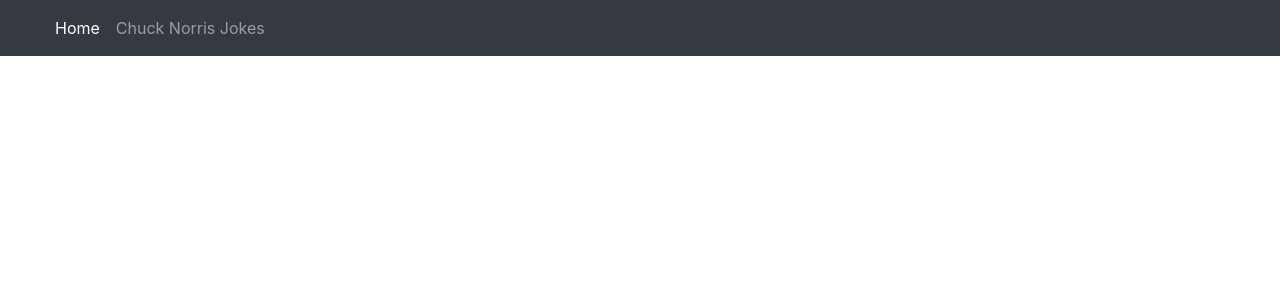
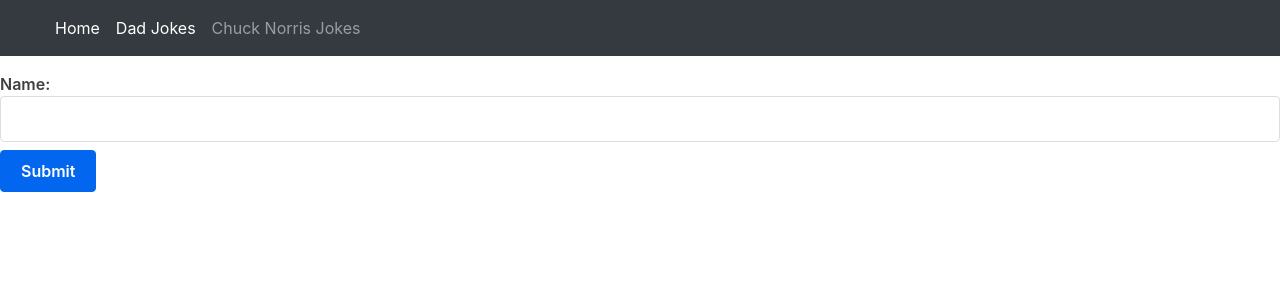
Before and after one commit to jimmycababa/jimmy-react-first-app, a React (Create React App) app: page /Home in a window 1280 px wide. Shown: the top 300 px of the page. Built offline with nearby package versions, Linux system fonts and the light colour scheme.

Commit message:
added home page with form

```diff
--- a/src/App.js
+++ b/src/App.js
@@ -4,6 +4,7 @@ import Joke from './Joke';
 import './index.css'
 import Navbar from './Navbar';
 import NorrisJoke from './NorrisJoke';
+import Home from './Home';
 
 
 
@@ -13,12 +14,12 @@ function App() {
     <Router>
       <div className="App">
         <Navbar />
-          <Route path="/" exact component={Joke}/>
+          <Route path="/Home" exact component={Home}/>
+          <Route path="/DadJoke" exact component={Joke}/>
           <Route path="/NorrisJoke" exact component={NorrisJoke}/>
     </div>
+    </Router>
 
-
-    </Router>
 
   );
 }
--- /dev/null
+++ b/src/Home.js
@@ -0,0 +1,15 @@
+import React from 'react'
+
+export default function Home() {
+    return (
+        <div>
+            <form>
+                <label>
+                    Name:
+                    <input type="text" name="name" />
+                </label>
+                <input type="submit" value="Submit" />
+            </form>
+        </div>
+    )
+}
--- a/src/Navbar.js
+++ b/src/Navbar.js
@@ -12,7 +12,10 @@ export default function Navbar() {
                     <div className="collapse navbar-collapse" id="navbarNav">
                         <ul className="navbar-nav">
                             <li className="nav-item">
-                                <a className="nav-link active" aria-current="page" href="/">Home</a>
+                                <a className="nav-link active" aria-current="page" href="/Home">Home</a>
+                            </li>
+                            <li className="nav-item">
+                                <a className="nav-link active" aria-current="page" href="/DadJoke">Dad Jokes</a>
                             </li>
                             <li className="nav-item">
                                 <a className="nav-link" href="/NorrisJoke">Chuck Norris Jokes</a>
--- a/src/NorrisJoke.js
+++ b/src/NorrisJoke.js
@@ -9,14 +9,14 @@ export default function NorrisJoke() {
 
 
       useEffect( () => {
-          axios.get('https://api.chucknorris.io/jokes/random')
-          .then(res => (res.json))
+          axios.get('http://api.icndb.com/jokes/random',{headers: {Accept: 'application/json'}})
+          .then(res => (res.data))
           .catch(err => console.log(err))
       }, [])
 
         const fetchJoke1 = () => {
-            axios.get('https://api.chucknorris.io/jokes/random')
-          .then(res => (res.json))
+          axios.get('http://api.icndb.com/jokes/random',{headers: {Accept: 'application/json'}})
+          .then(res => (res.data))
           .catch(err => console.log(err))
         }
     return (
```
